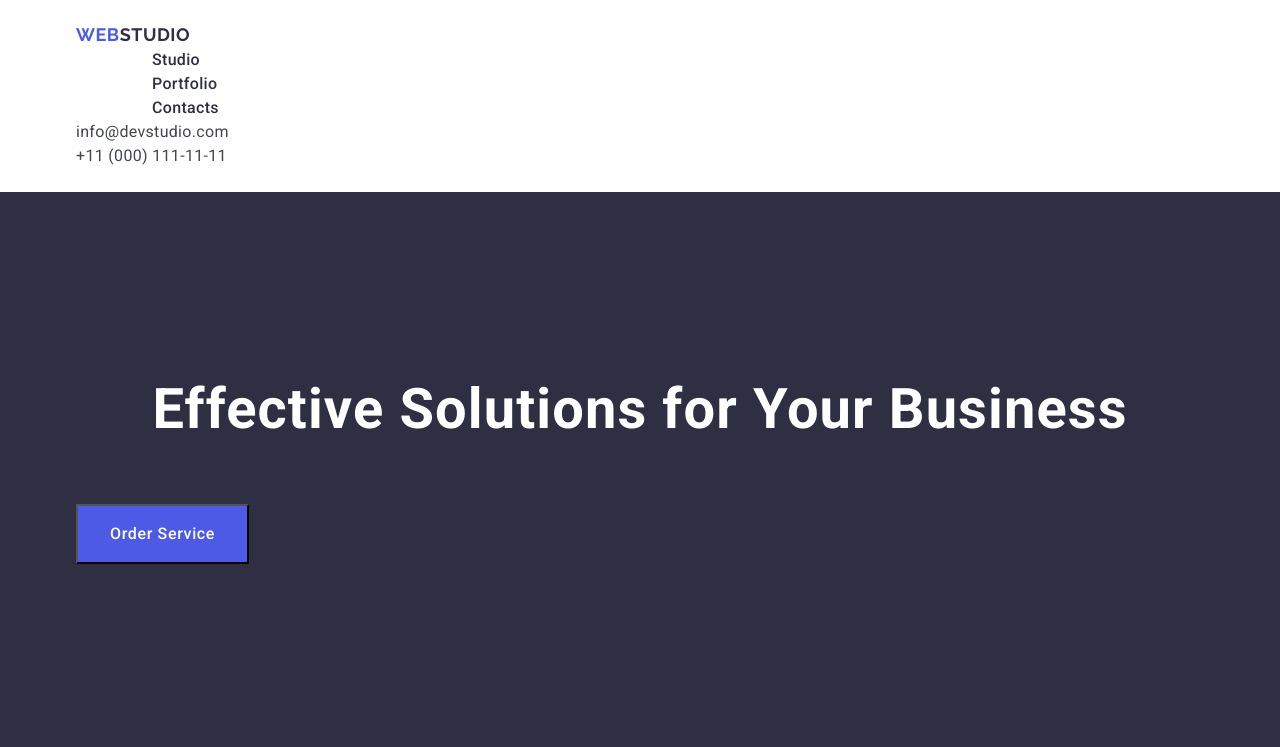
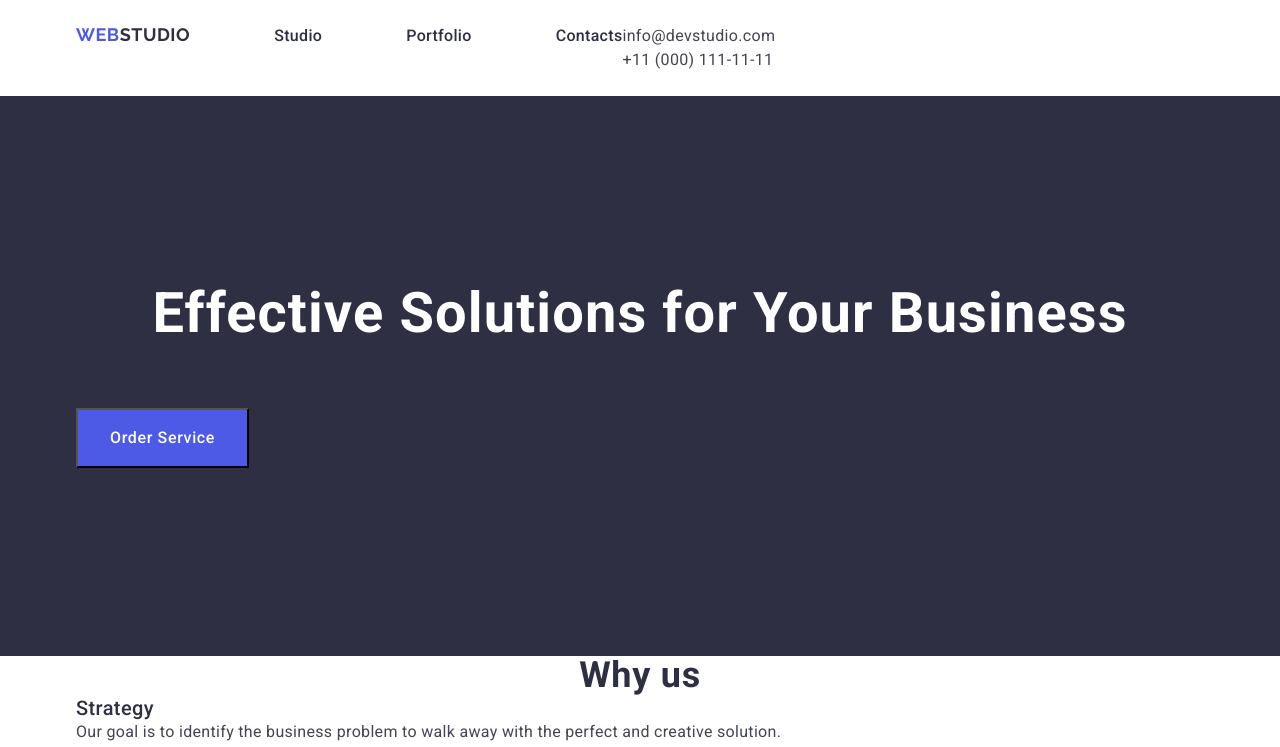
Before and after one commit to AnnaTarnavska/goit-markup-hw-03, a plain HTML site: page index.html in a window 1280 px wide. Shown: the top 747 px of the page. Drawn offline with nearby package versions, Linux system fonts and the light colour scheme.

Commit message:
add index file

```diff
--- a/css/styles.css
+++ b/css/styles.css
@@ -1,3 +1,9 @@
+*,
+*::before,
+*::after {
+    box-sizing: border-box;
+}
+
 body {
     font-family: "Roboto", sans-serif;
     font-weight: 400;
@@ -6,10 +12,6 @@ body {
     letter-spacing: 0.02em;
     color: #434455;
     background-color: #FFFFFF;
-}
-
-ul {
-    list-style: none;
 }
 
 a {
@@ -193,8 +195,7 @@ h2 {
     max-width: 1158px;
     padding-left: 15px;
     padding-right: 15px;
-    margin-left: auto;
-    margin-right: auto;
+    margin: 0 auto;
     list-style: none;
 }
 
@@ -207,6 +208,7 @@ p {
 }
 
 ul {
+    list-style-type: none;
     margin-top: 0;
     margin-bottom: 0;
     padding-left: 0;
@@ -216,3 +218,13 @@ header {
     padding-top: 24px;
     padding-bottom: 24px;
 }
+
+.page-header .container {
+    display: flex;
+}
+
+.menu {
+    display: flex;
+    gap: 8px;
+
+}
--- a/index.html
+++ b/index.html
@@ -21,13 +21,13 @@
     <link rel="stylesheet" href="./css/styles.css" />
   </head>
   <body>
-    <header>
+    <header class="page-header">
       <div class="container">
-        <nav>
+        <nav class="menu">
           <a href="./index.html" class="logo"
             >Web<span class="logo-second">Studio</span></a
           >
-          <ul>
+          <ul class="menu">
             <li><a href="./index.html" class="navigation">Studio</a></li>
             <li><a href="" class="navigation">Portfolio</a></li>
             <li><a href="" class="navigation">Contacts</a></li>
```
